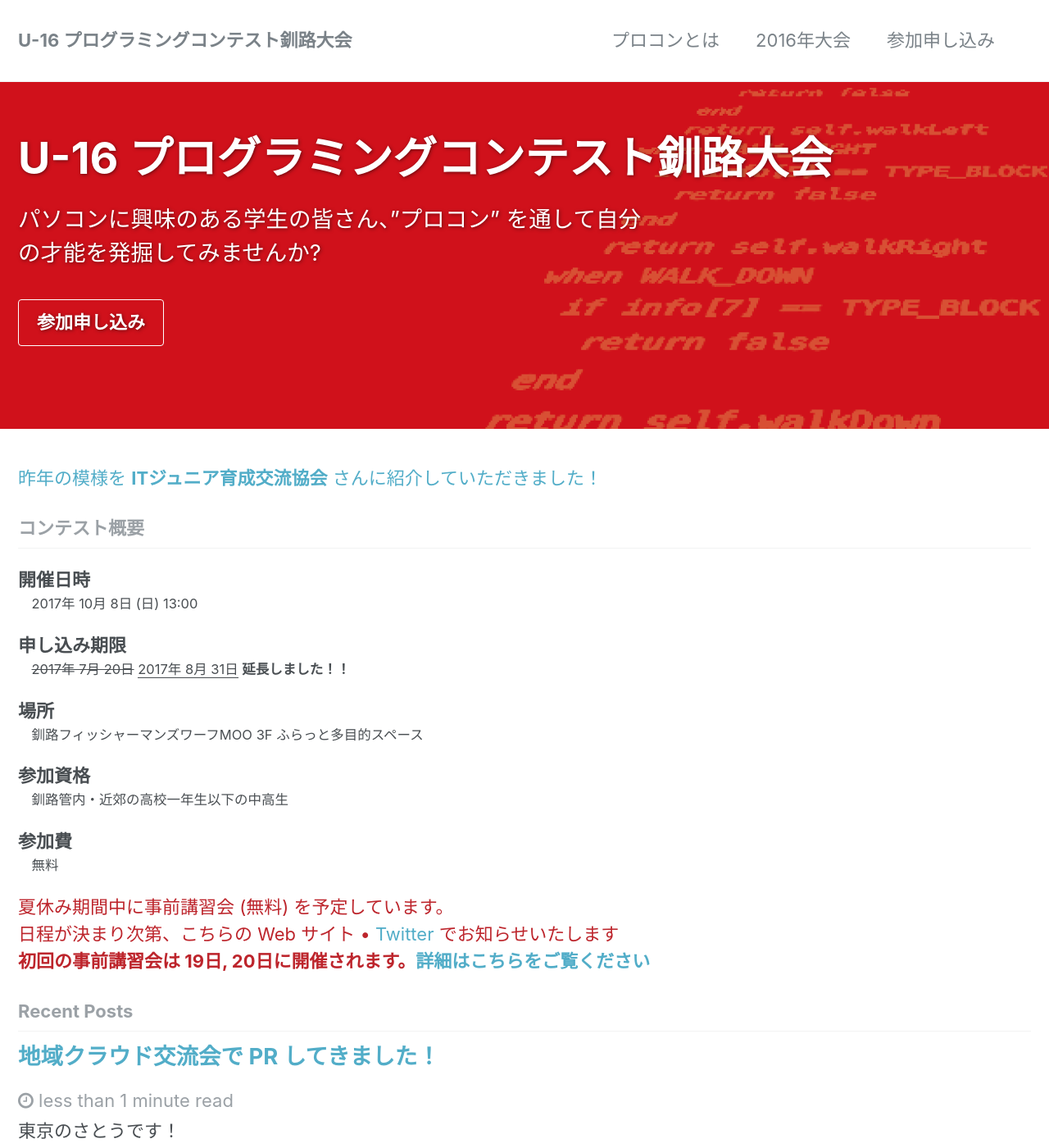
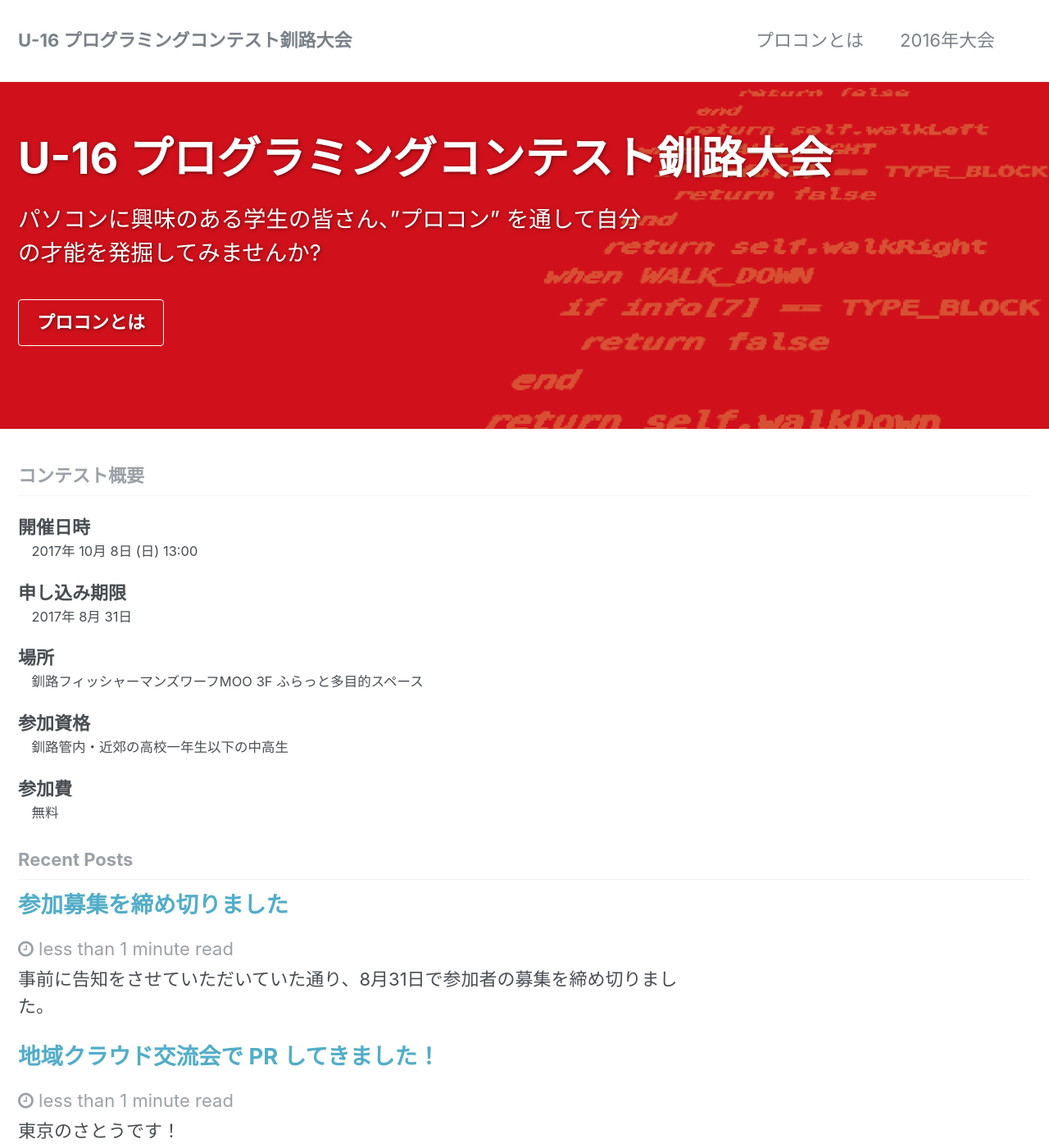
Before and after one commit to u16-kushiro-procon/u16-kushiro-procon.github.io, a Jekyll site: the page built from index.html, in a window 1280 px wide and 1400 px high. Shown: the whole window at 82% size. Built offline with Jekyll 4.4.1, drawn with Linux system fonts in a browser that asks for light colours; the list of posts is cut into pages by our own code; some of the changed text lies outside the part shown.

Commit message:
締め切り

```diff
--- a/Gemfile
+++ b/Gemfile
@@ -20,6 +20,7 @@ gem "minima", "~> 2.0"
 # If you have any plugins, put them here!
 group :jekyll_plugins do
    gem "jekyll-feed", "~> 0.6"
+   gem "jekyll-archives"
    gem "jekyll-paginate"
    gem "jekyll-sitemap"
    gem "jekyll-gist"
--- a/_config.yml
+++ b/_config.yml
@@ -183,6 +183,7 @@
   - jekyll-sitemap
   - jekyll-gist
   - jekyll-feed
+  - jekyll-archives
   - jemoji
 
 # mimic GitHub Pages with --safe
@@ -211,10 +212,10 @@
   type: liquid
   path: /tags/
 # https://github.com/jekyll/jekyll-archives
-# jekyll-archives:
-#   enabled:
-#     - categories
-#     - tags
+jekyll-archives:
+  enabled:
+    - categories
+    - tags
 #   layouts:
 #     category: archive-taxonomy
 #     tag: archive-taxonomy
--- a/_data/navigation.yml
+++ b/_data/navigation.yml
@@ -4,9 +4,3 @@ main:
     url: /about/
   - title: "2016年大会"
     url: https://www.ajitep.org/2016/10/14/news-u16-kushiro-20161014/
-  - title: "参加申し込み"
-    url: https://goo.gl/forms/5Ht2Epzi05YLbGfj1
-  # - title: "Sample Collections"
-  #   url: /collection-archive/
-  # - title: "Sitemap"
-  #   url: /sitemap/
--- /dev/null
+++ b/_posts/2017-08-31-get-ready.markdown
@@ -0,0 +1,10 @@
+---
+categories: [おしらせ]
+title: 参加募集を締め切りました
+---
+
+事前に告知をさせていただいていた通り、8月31日で参加者の募集を締め切りました。
+
+事前講習の都合もあり、早めの締め切りとなってしまいましたが、大会開催までは可能な限り柔軟に対応したいと思っておりますので、お気軽にお問い合わせください。
+
+`info@procon.kushi.ro`
--- a/index.html
+++ b/index.html
@@ -5,12 +5,10 @@ header:
   overlay_color: "#bd252c"
   overlay_filter: "0"
   overlay_image: /assets/images/redcode.png
-  cta_label: "参加申し込み"
-  cta_url: "https://goo.gl/forms/5Ht2Epzi05YLbGfj1"
+  cta_label: "プロコンとは"
+  cta_url: "/about/"
 excerpt: "パソコンに興味のある学生の皆さん、”プロコン” を通して自分の才能を発掘してみませんか?"
 ---
-
-<p><a target="_blank" href="https://www.ajitep.org/2016/10/14/news-u16-kushiro-20161014/">昨年の模様を <strong>ITジュニア育成交流協会</strong> さんに紹介していただきました！</a></p>
 
 <h3 class="archive__subtitle">コンテスト概要</h3>
 
@@ -18,7 +16,7 @@ excerpt: "パソコンに興味のある学生の皆さん、”プロコ
   <dt>開催日時</dt>
   <dd>2017年 10月 8日 (日) 13:00</dd>
   <dt>申し込み期限</dt>
-  <dd><del>2017年 7月 20日</del> <ins>2017年 8月 31日</ins> <strong>延長しました！！</strong></dd>
+  <dd>2017年 8月 31日</dd>
   <dt>場所</dt>
   <dd>釧路フィッシャーマンズワーフMOO 3F ふらっと多目的スペース</dd>
   <dt>参加資格</dt>
@@ -27,9 +25,6 @@ excerpt: "パソコンに興味のある学生の皆さん、”プロコ
   <dd>無料</dd>
 </dl>
 
-<p style="color:#bd252c">夏休み期間中に事前講習会 (無料) を予定しています。<br>日程が決まり次第、こちらの Web サイト • <a href="https://twitter.com/946procon">Twitter</a> でお知らせいたします<br><strong>初回の事前講習会は 19日, 20日に開催されます。<a href="/about">詳細はこちらをご覧ください</a></strong></p>
-
-
 <h3 class="archive__subtitle">{{ site.data.ui-text[site.locale].recent_posts | default: "Recent Posts" }}</h3>
 
 {% for post in paginator.posts %}
```
Also changed, not shown: about.md (+2 -2 lines).
